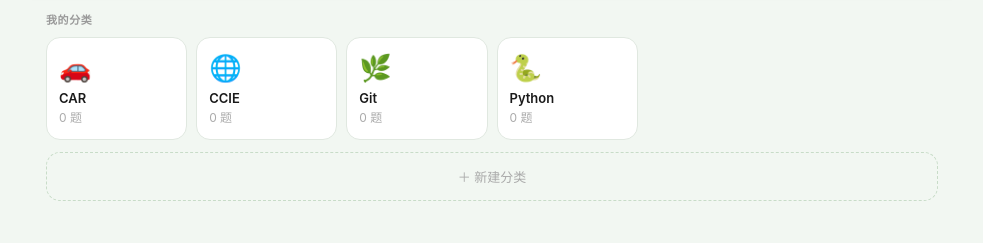
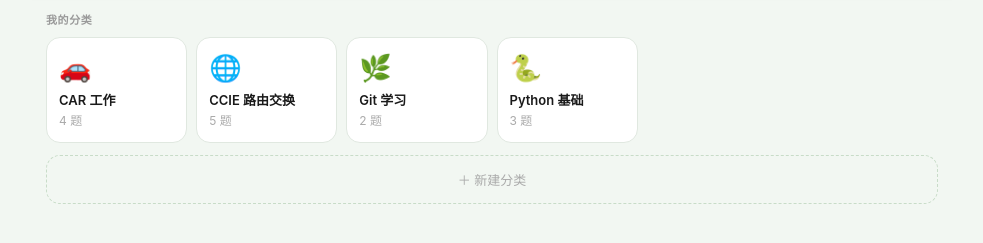
Before and after one commit to kenncyousonn/study-review-system, a plain HTML site: page index.html in a window 1280 px wide. Shown: the part 55-298 px from the top of the page, without its empty margins (148-1131 px from the left). Drawn offline with nearby package versions, Linux system fonts and the light colour scheme.

Commit message:
V6 update .1

```diff
--- a/index.html
+++ b/index.html
@@ -1500,10 +1500,10 @@ function initSample(cb){
   IDB.getAllCats().then(function(cats){
     if(cats.length){if(cb)cb();return;}
     var sampleCats=[
-      {name:'Python',icon:'🐍'},
-      {name:'Git',icon:'🌿'},
-      {name:'CCIE',icon:'🌐'},
-      {name:'CAR',icon:'🚗'}
+      {name:'Python 基础',icon:'🐍'},
+      {name:'Git 学习',icon:'🌿'},
+      {name:'CCIE 路由交换',icon:'🌐'},
+      {name:'CAR 工作',icon:'🚗'}
     ];
     var sampleQs=[
       {type:'mc',cat:'Python 基础',q:'下面哪个是 Python 的<strong>列表（List）</strong>？',opts:['(1,2,3)','[1,2,3]','{1,2,3}','<1,2,3>'],correct:1,exp:'方括号 <code>[]</code> 是 Python 列表的语法'},
```
